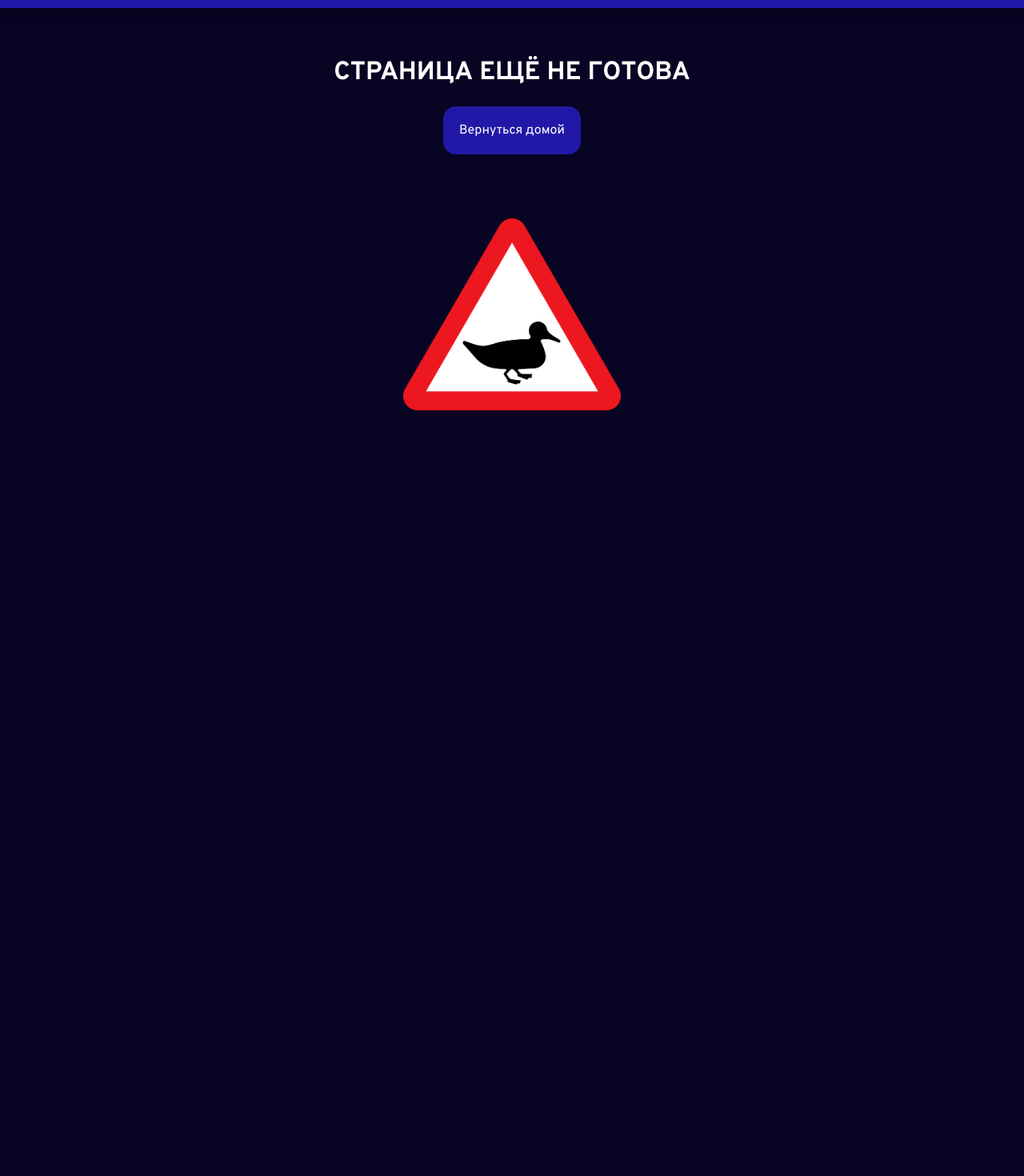
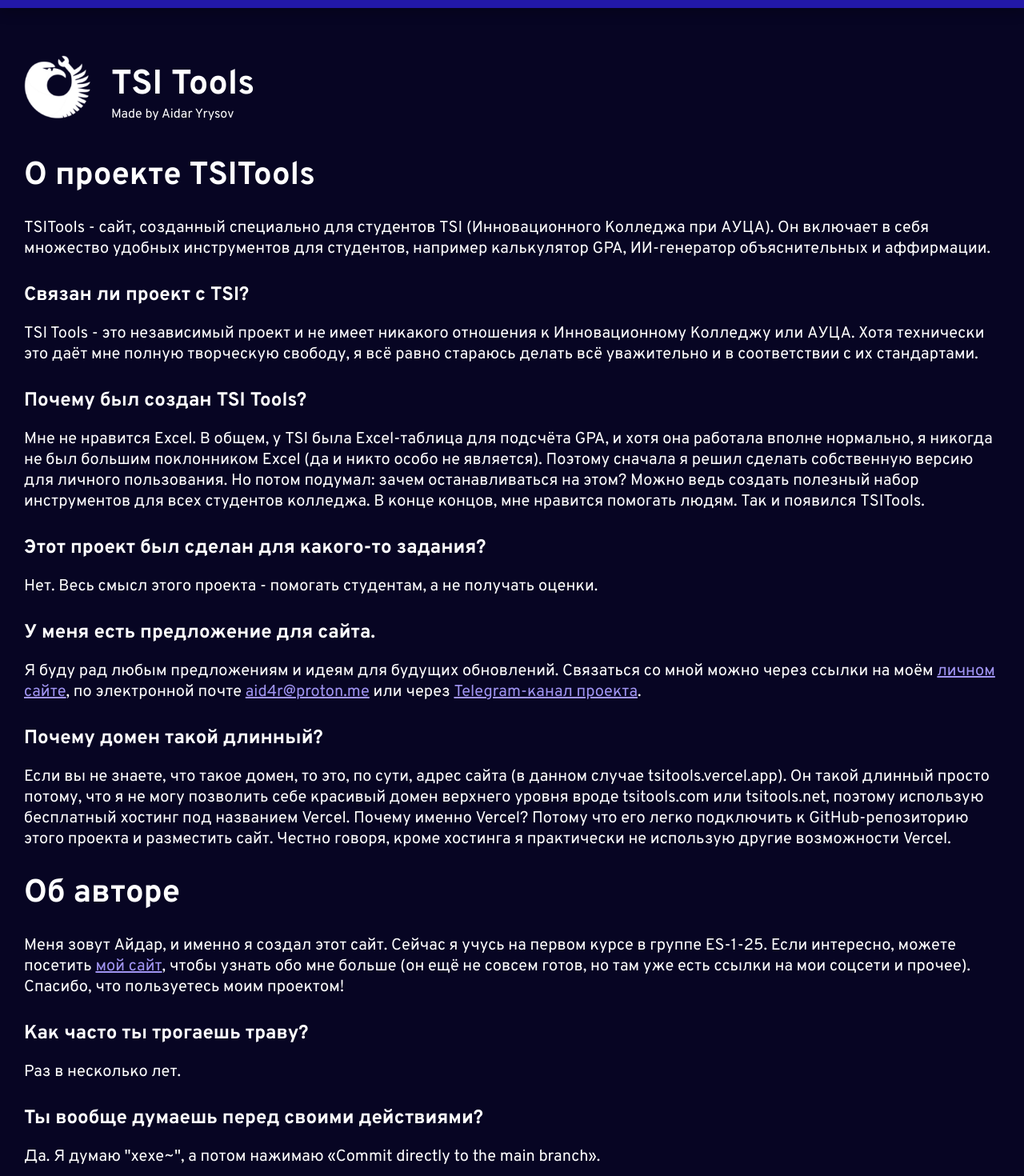
Before and after one commit to aidartheklutz/newTsiTools, a React (Vite) app: page /about in a window 1280 px wide. Shown: the part 60-1530 px from the top of the page at 80% size. Before the commit the page ends 800 px from the top, so only its background shows below. Built offline with nearby package versions, Linux system fonts and the light colour scheme; a web font is replaced by a local one.

Commit message:
add AboutPage

```diff
--- a/src/App.jsx
+++ b/src/App.jsx
@@ -4,6 +4,7 @@ import { HomePage } from "./pages/HomePage/HomePage";
 import GpaCalc from "./pages/GpaCalc/GpaCalc";
 import { FreshmenCalc } from "./pages/GpaCalc/FreshmenCalc";
 import { ExcuseGen } from "./pages/ExcuseGen/ExcuseGen";
+import AboutPage from "./pages/AboutPage/AboutPage";
 import { SecretCode } from "./pages/SecretCode/SecretCode";
 import NotFound from "./pages/NotFound/NotFound";
 
@@ -18,6 +19,7 @@ function App() {
         <Route path="gpa" element={<GpaCalc />} />
         <Route path="gpa/freshmen" element={<FreshmenCalc />} />
         <Route path="excusegen" element={<ExcuseGen />} />;
+        <Route path="about" element={<AboutPage />} />
         <Route path="KINGSMAN" element={<SecretCode />} />;
         <Route path="*" element={<NotFound />} />
       </Routes>
--- /dev/null
+++ b/src/pages/AboutPage/AboutPage.css
@@ -0,0 +1,17 @@
+.title-about {
+    display: flex;
+    flex-direction: row;
+    align-items: center;
+    justify-content: flex-start;
+    gap: calc(1% + 1vw);
+    margin-top: 20px;
+}
+
+.about-text p {
+    font-size: 20px;
+    margin-bottom: 30px;
+}
+
+.about-text h1 {
+    font-size: 40px;
+}
--- /dev/null
+++ b/src/pages/AboutPage/AboutPage.jsx
@@ -0,0 +1,107 @@
+import React from "react";
+import NavBar from "../../components/NavBar";
+import logo from "../../assets/tsitools.png";
+import "./AboutPage.css";
+
+function AboutPage(props) {
+  return (
+    <>
+      <NavBar />
+      <div className="content">
+        <div className="title-about">
+          <img id="title" src={logo} />
+          <div>
+            <h1 id="title">TSI Tools</h1>
+            <p id="title">Made by Aidar Yrysov</p>
+          </div>
+        </div>
+        <div className="about-text">
+          <h1>О проекте TSITools</h1>
+          <p>
+            TSITools - cайт, созданный специально для студентов TSI
+            (Инновационного Колледжа при АУЦА). Он включает в себя множество
+            удобных инструментов для студентов, например калькулятор GPA,
+            ИИ-генератор объяснительных и аффирмации.
+          </p>
+          <h2>Связан ли проект с TSI?</h2>
+          <p>
+            TSI Tools - это независимый проект и не имеет никакого отношения к
+            Инновационному Колледжу или АУЦА. Хотя технически это даёт мне
+            полную творческую свободу, я всё равно стараюсь делать всё
+            уважительно и в соответствии с их стандартами.
+          </p>
+
+          <h2>Почему был создан TSI Tools?</h2>
+          <p>
+            Мне не нравится Excel. В общем, у TSI была Excel-таблица для
+            подсчёта GPA, и хотя она работала вполне нормально, я никогда не был
+            большим поклонником Excel (да и никто особо не является). Поэтому
+            сначала я решил сделать собственную версию для личного пользования.
+            Но потом подумал: зачем останавливаться на этом? Можно ведь создать
+            полезный набор инструментов для всех студентов колледжа. В конце
+            концов, мне нравится помогать людям. Так и появился TSITools.
+          </p>
+
+          <h2>Этот проект был сделан для какого-то задания?</h2>
+          <p>
+            Нет. Весь смысл этого проекта - помогать студентам, а не получать
+            оценки.
+          </p>
+
+          <h2>У меня есть предложение для сайта.</h2>
+          <p>
+            Я буду рад любым предложениям и идеям для будущих обновлений.
+            Связаться со мной можно через ссылки на моём{" "}
+            <a href="https://aidartheklutz.github.io" target="_none">
+              личном сайте
+            </a>
+            , по электронной почте{" "}
+            <a href="mailto:aid4r@proton.me" target="_none">
+              aid4r@proton.me
+            </a>{" "}
+            или через{" "}
+            <a href="https://t.me/tsitools_updates" target="_none">
+              Telegram-канал проекта
+            </a>
+            .
+          </p>
+
+          <h2>Почему домен такой длинный?</h2>
+          <p>
+            Если вы не знаете, что такое домен, то это, по сути, адрес сайта (в
+            данном случае tsitools.vercel.app). Он такой длинный просто потому,
+            что я не могу позволить себе красивый домен верхнего уровня вроде
+            tsitools.com или tsitools.net, поэтому использую бесплатный хостинг
+            под названием Vercel. Почему именно Vercel? Потому что его легко
+            подключить к GitHub-репозиторию этого проекта и разместить сайт.
+            Честно говоря, кроме хостинга я практически не использую другие
+            возможности Vercel.
+          </p>
+
+          <h1>Об авторе</h1>
+          <p>
+            Меня зовут Айдар, и именно я создал этот сайт. Сейчас я учусь на
+            первом курсе в группе ES-1-25. Если интересно, можете посетить{" "}
+            <a href="https://aidartheklutz.github.io" target="_none">
+              мой сайт
+            </a>
+            , чтобы узнать обо мне больше (он ещё не совсем готов, но там уже
+            есть ссылки на мои соцсети и прочее). Спасибо, что пользуетесь моим
+            проектом!
+          </p>
+
+          <h2>Как часто ты трогаешь траву?</h2>
+          <p>Раз в несколько лет.</p>
+
+          <h2>Ты вообще думаешь перед своими действиями?</h2>
+          <p>
+            Да. Я думаю "хехе~", а потом нажимаю «Commit directly to the main
+            branch».
+          </p>
+        </div>
+      </div>
+    </>
+  );
+}
+
+export default AboutPage;
--- a/src/pages/GpaCalc/CalcTables.css
+++ b/src/pages/GpaCalc/CalcTables.css
@@ -1,6 +1,9 @@
 .calc-table-wrapper {
   width: 100%;
   margin-bottom: 40px;
+  display: flex;
+  flex-direction: column;
+  align-items: center;
 }
 
 .calc-table-wrapper h2 {
@@ -8,7 +11,7 @@
 }
 
 .calc-table {
-  width: 100%;
+  width: 50%;
   border-collapse: collapse;
   background-color: var(--accent);
   border-radius: 10px;
@@ -63,6 +66,15 @@
 }
 
 /* Responsive */
+@media (max-width: 980px) {
+  .calc-table-wrapper {
+    align-items: flex-start;
+  }
+  .calc-table {
+    width: 100%;
+  }
+}
+
 @media (max-width: 700px) {
   .calc-table th,
   .calc-table td {
--- a/src/pages/HomePage/HomePage.jsx
+++ b/src/pages/HomePage/HomePage.jsx
@@ -13,17 +13,24 @@ export function HomePage() {
           <img id="title" src={logo} />
           <div>
             <h1 id="title">TSI Tools</h1>
-            <p id="title">
-              {/*For students - by a student*/}Made by Aidar Yrysov
-            </p>
+            <p id="title">For students - by a student</p>
           </div>
         </div>
-        <div className="center-0 info">
-          <p>
-            <a>
+        <div className="center-0 info" style={{ gap: 10 }}>
+          <div>
+            <NavLink style={{ textDecoration: 0 }} to={"about"}>
               <i className="bi bi-info-circle-fill"></i> Информация о проекте
+            </NavLink>
+          </div>
+          <div>
+            <a
+              href="https://t.me/tsitools_updates"
+              target="_none"
+              style={{ textDecoration: 0 }}
+            >
+              <i className="bi bi-telegram"></i> Telegram-канал проекта
             </a>
-          </p>
+          </div>
         </div>
         <div className="center-0">
           <div className="page-grid">
```
